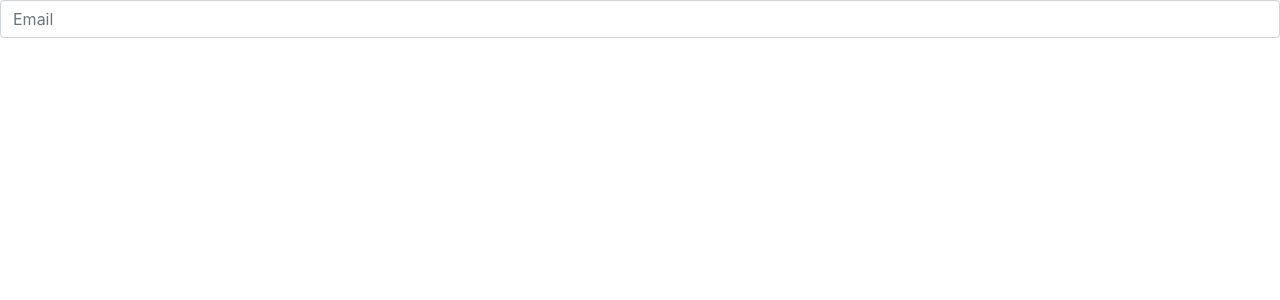
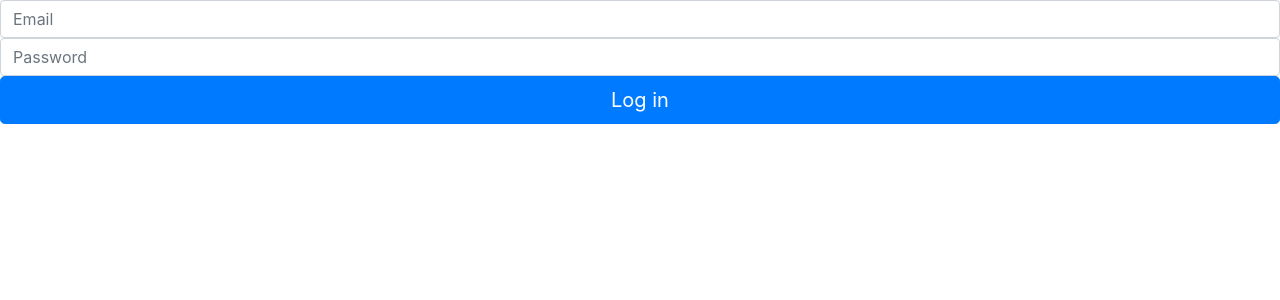
Before and after one commit to ivandres73/acklen_challenge, a React (Create React App) app: page / in a window 1280 px wide. Shown: the top 300 px of the page. Built offline with nearby package versions, Linux system fonts and the light colour scheme.

Commit message:
simple login/signup comp

```diff
--- a/src/App.js
+++ b/src/App.js
@@ -2,7 +2,7 @@ import React from 'react';
 import './App.css';
 
 //Custom Components
-import Login from './components/Login'
+import Login from './components/Login';
 
 function App() {
   return (
--- a/src/components/Login.js
+++ b/src/components/Login.js
@@ -1,12 +1,19 @@
 import React, { Component } from 'react';
+
+//Routing
+import { BrowserRouter, Route, Switch } from 'react-router-dom';
+import Signup from './Signup';
 
 class Login extends Component {
     render() {
         return(
-            <form className="form-signing">
-                <input id="email" className="form-control" placeholder="Email" required="" autoFocus=""></input>
-
-            </form>
+            <div id="login-comp">
+                <form className="form-signing">
+                    <input id="email" className="form-control" placeholder="Email" required="" autoFocus=""></input>
+                    <input type="password" id="inputPassword" class="form-control" placeholder="Password" required=""></input>
+                </form>
+                <button className="btn btn-lg btn-primary btn-block" type="submit">Log in</button>
+            </div>
         )
     }
 }
--- a/src/components/Signup.js
+++ b/src/components/Signup.js
@@ -3,10 +3,13 @@ import React, { Component } from 'react';
 class Signup extends Component {
     render() {
         return(
-            <form className="form-signing">
-                <input id="username" className="form-control" placeholder="username" required="" autoFocus=""></input>
-
-            </form>
+            <div id="sigup-comp">
+                <form className="form-signing">
+                    <input id="username" className="form-control" placeholder="username" required="" autoFocus=""></input>
+                    <input type="password" id="inputPassword" class="form-control" placeholder="Password" required=""></input>
+                </form>
+                <button className="btn btn-lg btn-primary btn-block" type="submit">Sign up</button>
+            </div>
         )
     }
 }
```
